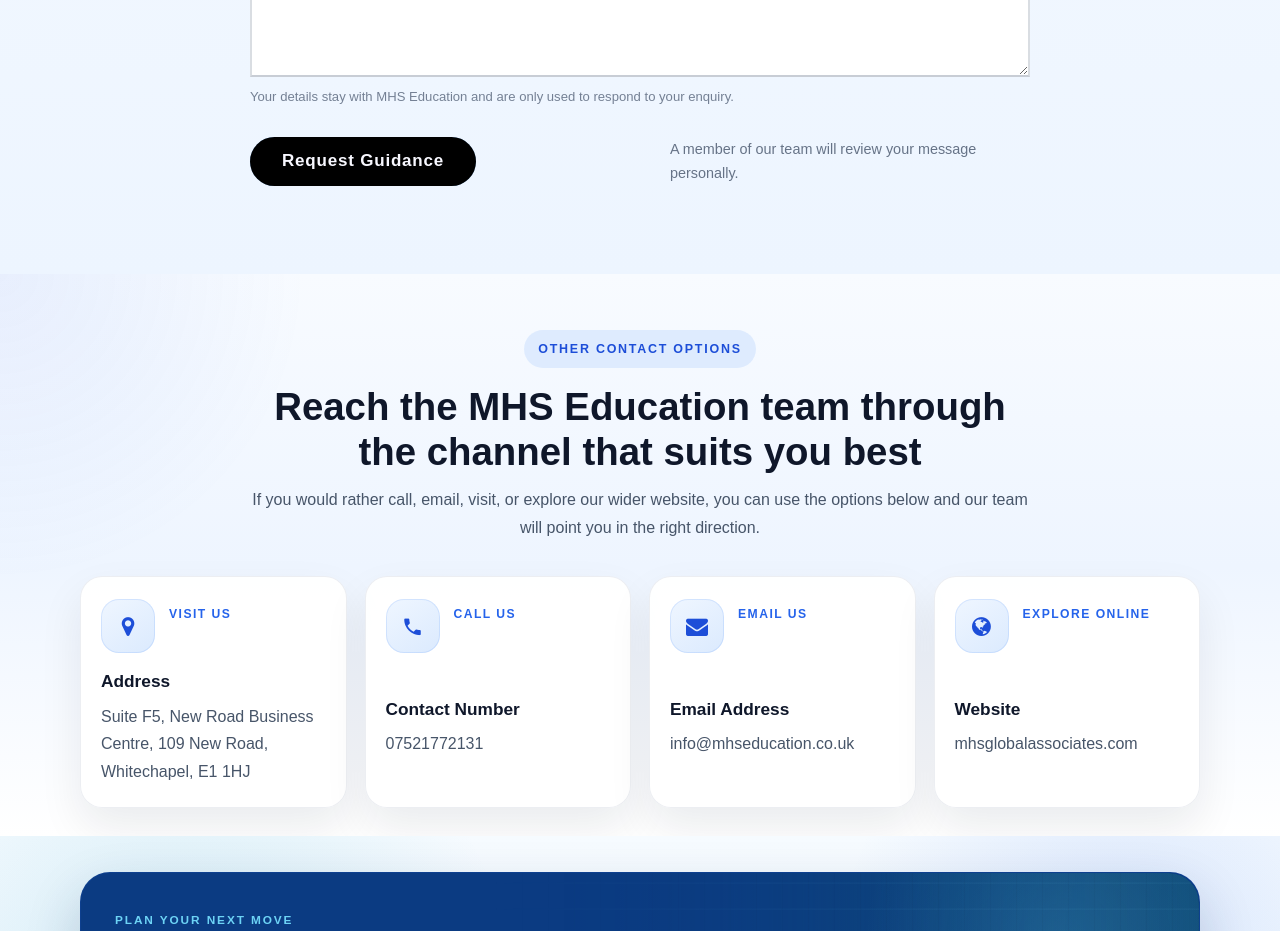
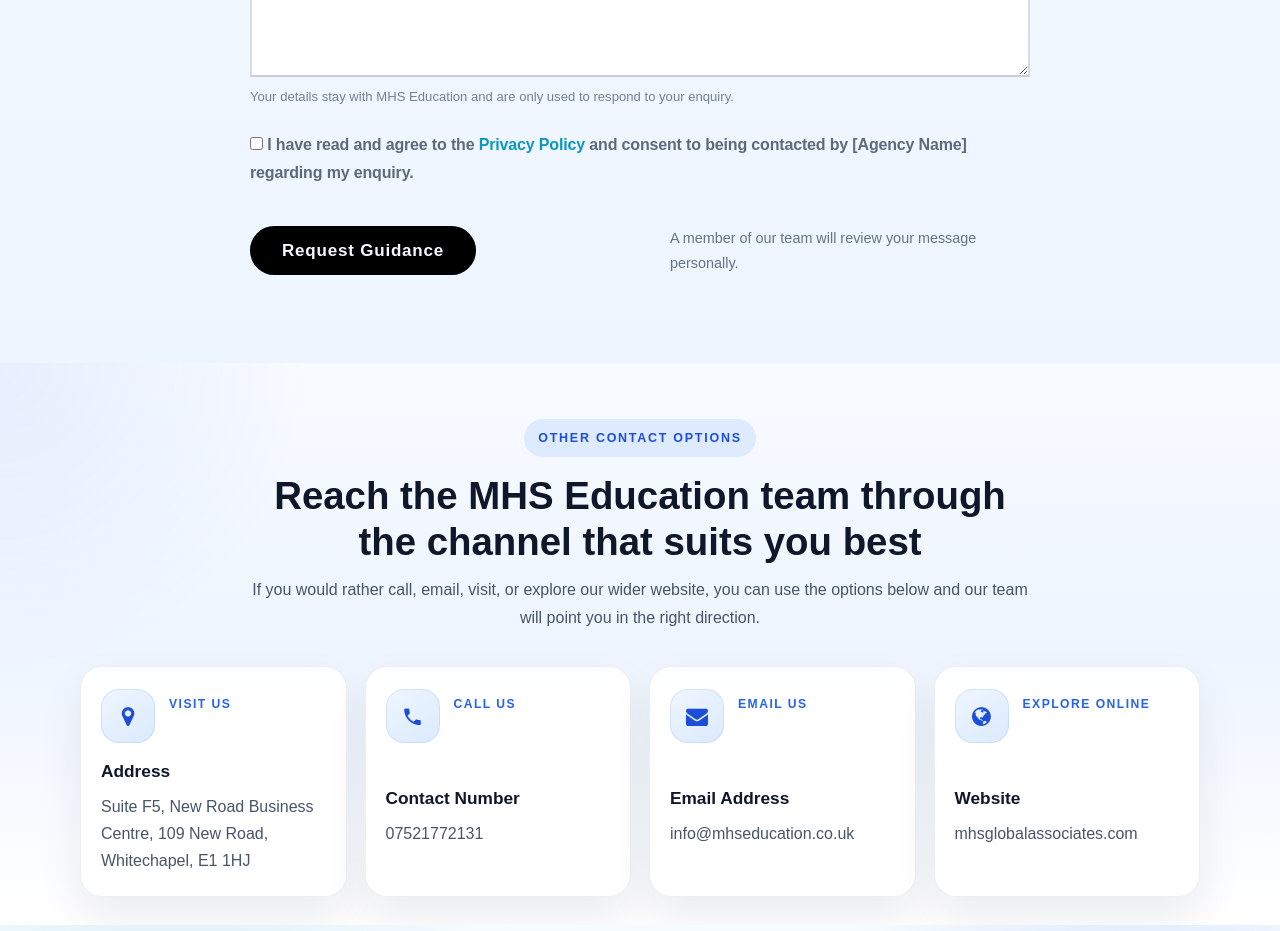
Before and after one commit to JomsonGit738/mhs-education, a Next.js app: page /contact in a window 1280 px wide. Shown: the part 2240-3171 px from the top of the page. Built offline with nearby package versions, Linux system fonts and the light colour scheme.

Commit message:
consent of compliance

```diff
--- a/src/components/ContactForm.tsx
+++ b/src/components/ContactForm.tsx
@@ -1,5 +1,6 @@
 "use client";
 
+import Link from "next/link";
 import { ChangeEvent, FormEvent, useMemo, useState } from "react";
 import { FieldErrorMap, validateEmail, validatePhone, validateRequired } from "../lib/formValidation";
 import { submitToGoogleScript } from "../lib/formSubmission";
@@ -156,11 +157,16 @@
   const [activeTab, setActiveTab] = useState<InquiryTab>("student");
   const [isSubmitting, setIsSubmitting] = useState(false);
   const [errors, setErrors] = useState<FieldErrorMap>({});
+  const [consentCheckedByTab, setConsentCheckedByTab] = useState<Record<InquiryTab, boolean>>({
+    student: false,
+    agent: false,
+  });
   const { showToast } = useToast();
   const activePanel = useMemo(
     () => inquiryPanels.find((panel) => panel.id === activeTab) ?? inquiryPanels[0],
     [activeTab],
   );
+  const consentChecked = consentCheckedByTab[activeTab];
 
   const validateField = (name: string, value: FormDataEntryValue | null, label: string) => {
     if (name === "email") {
@@ -187,6 +193,10 @@
     const messageError = validateRequired(formData.get(activePanel.textareaName), activePanel.textareaLabel);
     if (messageError) {
       nextErrors[activePanel.textareaName] = messageError;
+    }
+
+    if (!consentChecked) {
+      nextErrors.consent = "Please confirm you have read our Privacy Policy to continue.";
     }
 
     return nextErrors;
@@ -230,6 +240,10 @@
     try {
       await submitToGoogleScript(formData);
       form.reset();
+      setConsentCheckedByTab((current) => ({
+        ...current,
+        [activePanel.id]: false,
+      }));
       showToast("Form sent successfully. Our team will get back to you shortly.", "success");
     } catch {
       showToast("We could not send your form. Please try again later.", "error");
@@ -358,6 +372,33 @@
                     ) : null}
                     <p className="contact-field__hint">{activePanel.footerNote}</p>
                   </div>
+                  <div className="form-group contact-field contact-field--wide">
+                    <label htmlFor={`contact-consent-${activePanel.id}`}>
+                      <input
+                        id={`contact-consent-${activePanel.id}`}
+                        name="consent"
+                        type="checkbox"
+                        checked={consentChecked}
+                        disabled={isSubmitting}
+                        aria-invalid={Boolean(errors.consent)}
+                        aria-describedby={errors.consent ? `contact-consent-${activePanel.id}-error` : undefined}
+                        onChange={(event) => {
+                          setConsentCheckedByTab((current) => ({
+                            ...current,
+                            [activePanel.id]: event.target.checked,
+                          }));
+                          clearFieldError("consent");
+                        }}
+                      />{" "}
+                      I have read and agree to the <Link href="/privacy-policy">Privacy Policy</Link> and consent to being
+                      contacted by [Agency Name] regarding my enquiry.
+                    </label>
+                    {errors.consent ? (
+                      <p id={`contact-consent-${activePanel.id}-error`} className="form-error-text" role="alert">
+                        {errors.consent}
+                      </p>
+                    ) : null}
+                  </div>
 
                   <div className="contact-form-actions">
                     <button type="submit" className="btn btn-apply-invert contact-form-card__cta" disabled={isSubmitting}>
```
Also changed, not shown: src/components/QuoteSection.tsx (+31 -0 lines).
